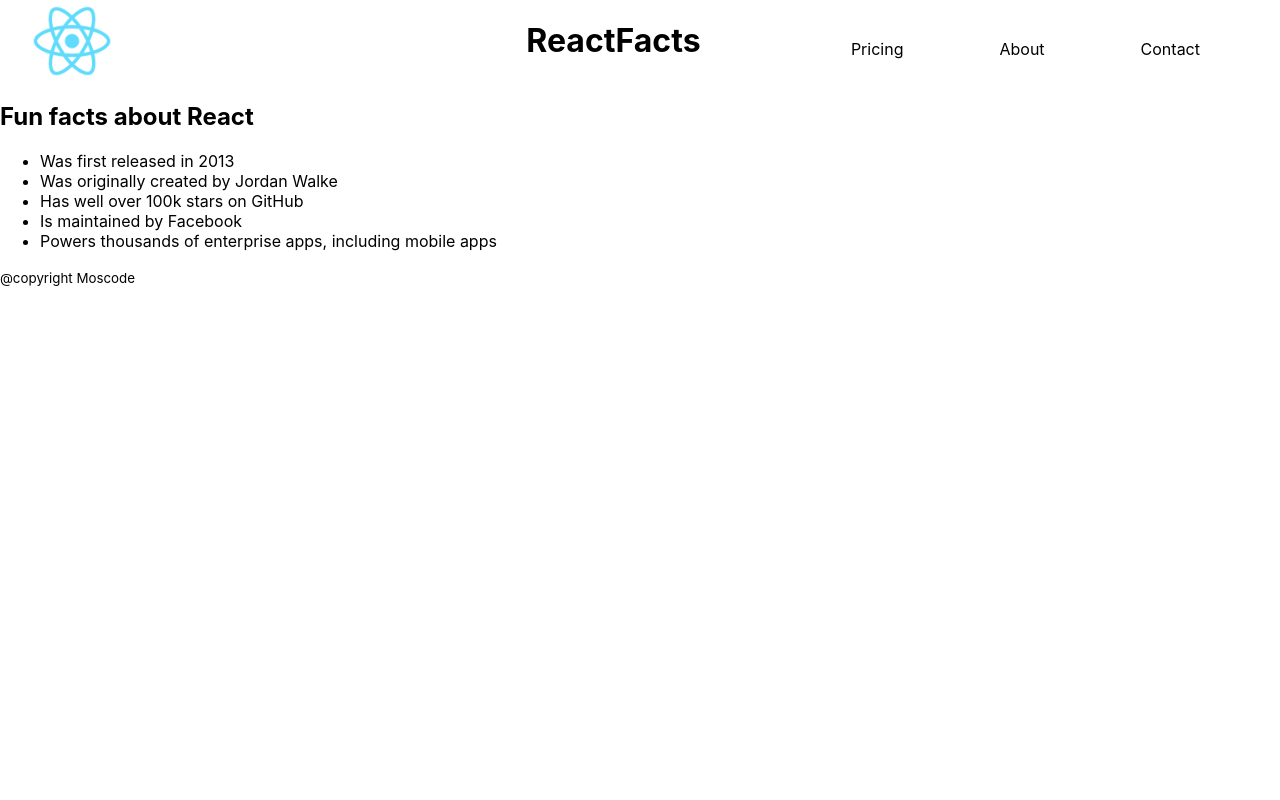
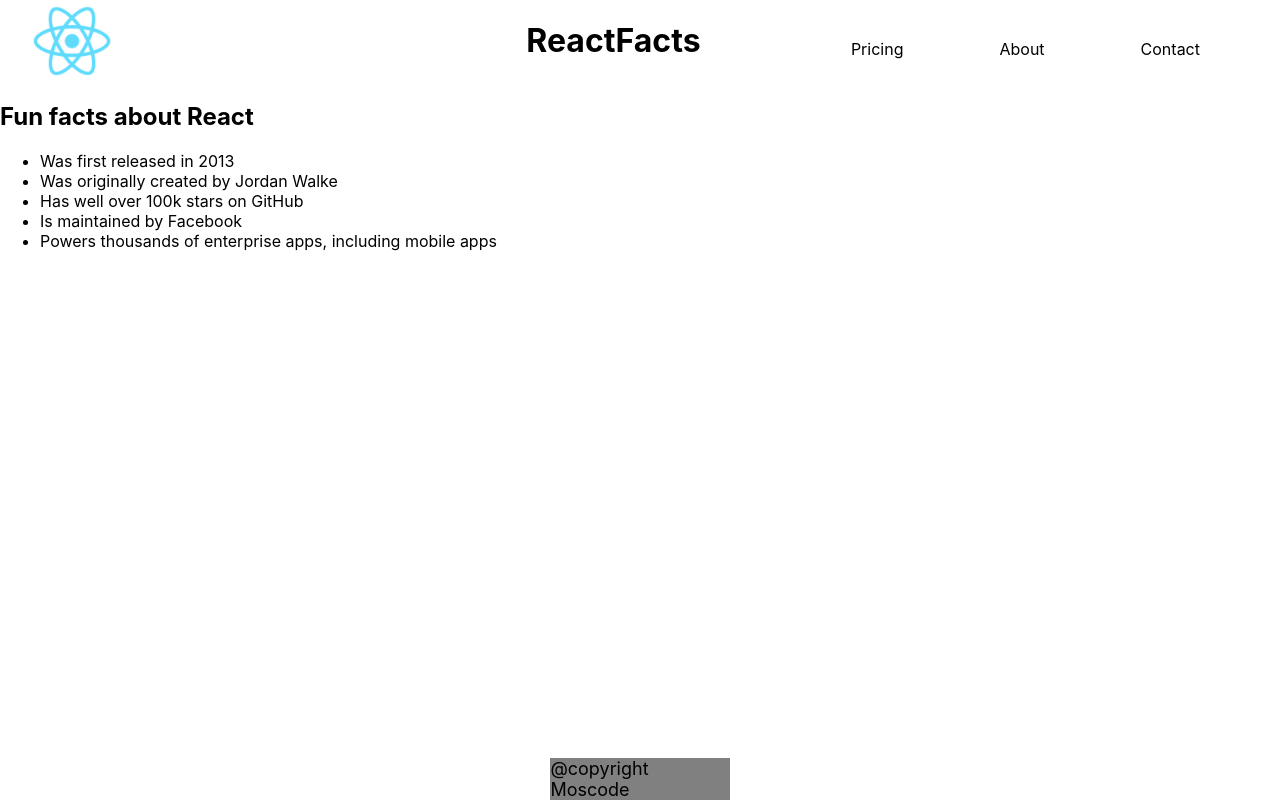
Before and after one commit to Moscode/React.JS-PROJECTS, a React (Create React App) app in the folder React_Facts_App/static_page_react/: page / in a window 1280 px wide. Built offline with nearby package versions, Linux system fonts and the light colour scheme.

Commit message:
[feat]: style the footer

```diff
--- a/React_Facts_App/static_page_react/src/App.css
+++ b/React_Facts_App/static_page_react/src/App.css
@@ -23,3 +23,11 @@
 .img-logo{
     width: 80px;
 }
+
+.footer{
+    background-color: gray;
+    margin: 0px 43%;
+    position: absolute;
+    bottom: 0;
+    font-size: large;
+}
--- a/React_Facts_App/static_page_react/src/App.js
+++ b/React_Facts_App/static_page_react/src/App.js
@@ -33,9 +33,10 @@ function Main(){
 
 function Footer(){
   return(
-    <small>@copyright Moscode</small>
+    <small className="footer">@copyright Moscode</small>
   )
 }
+
 function App() {
   return (
     <div className="App">
```
